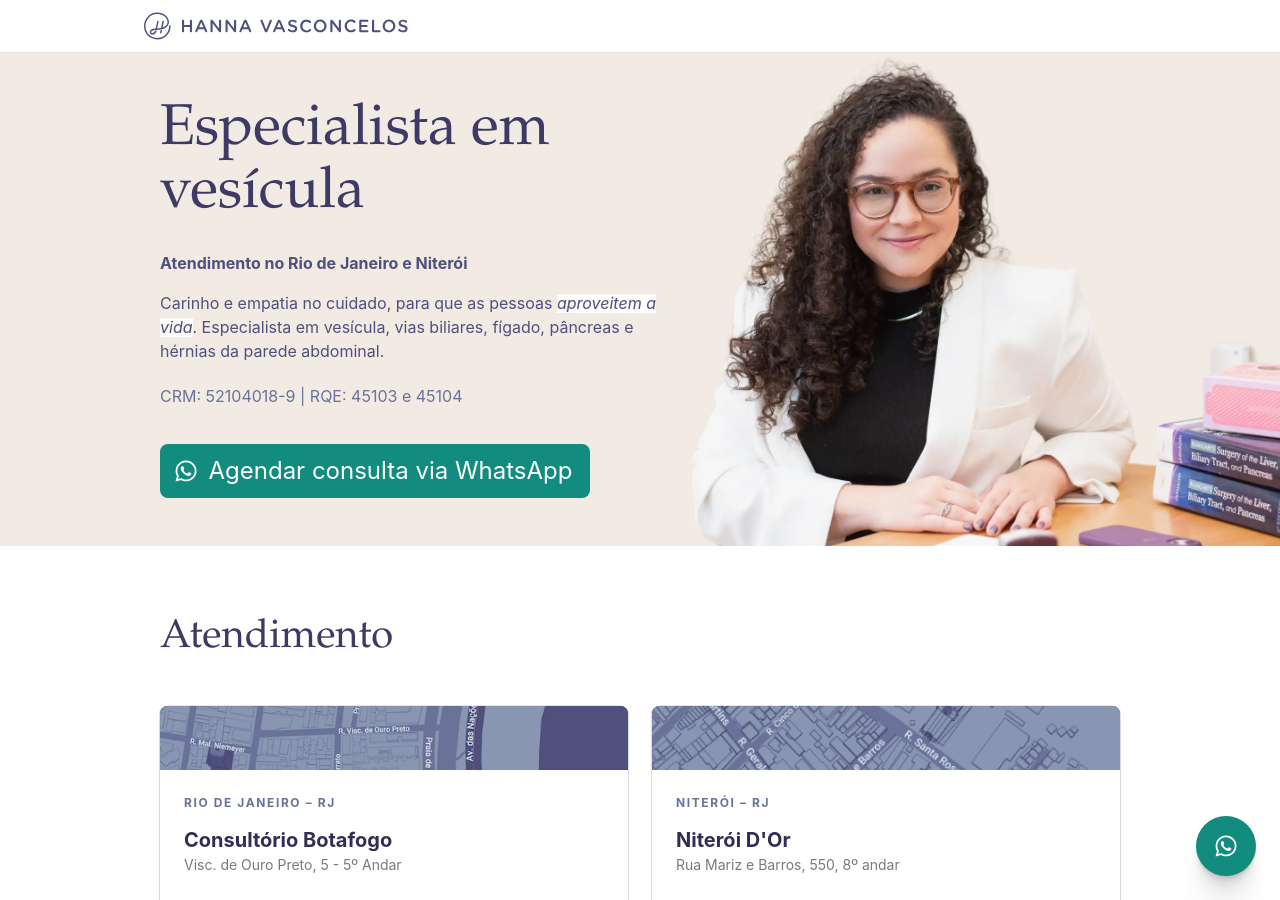
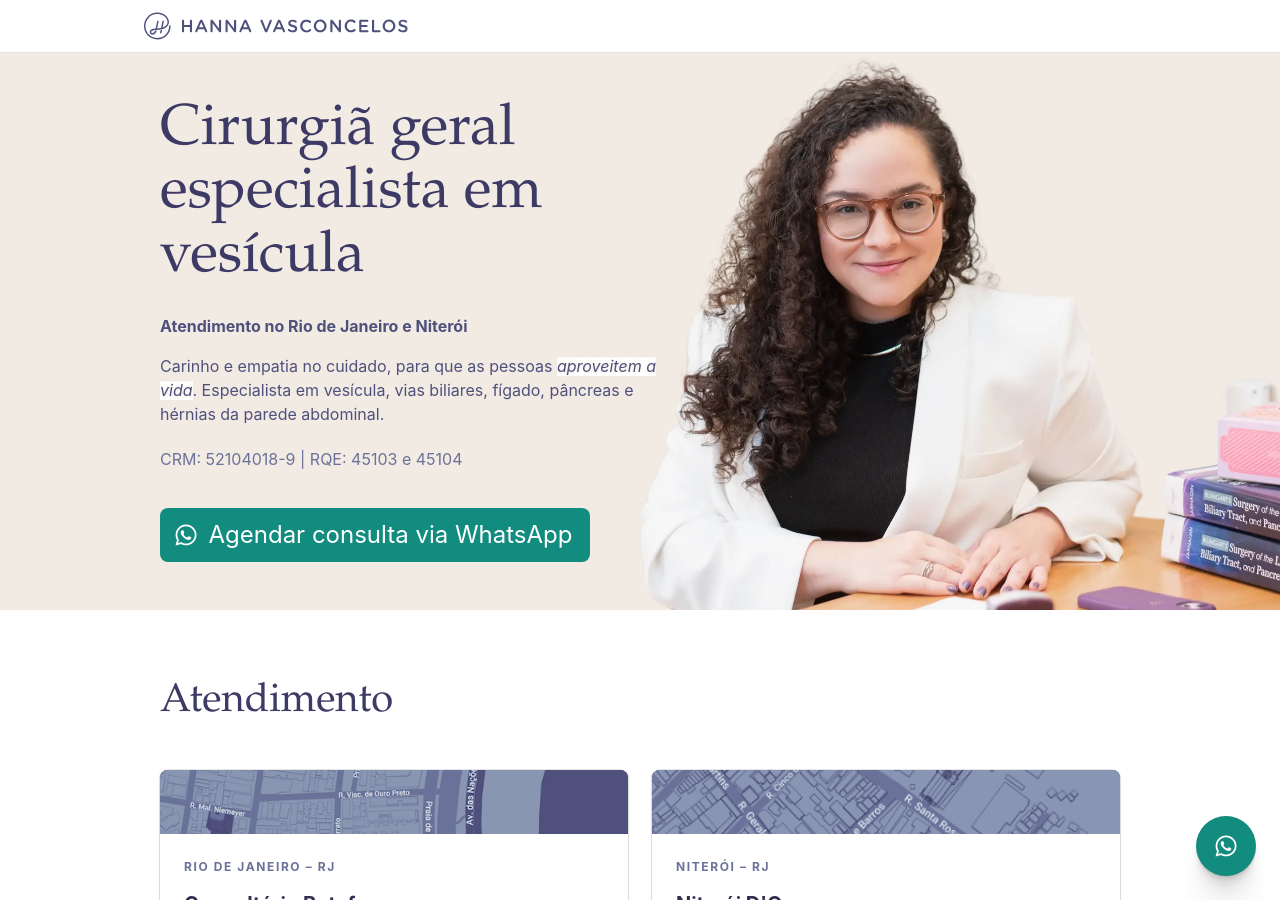
Before and after one commit to jpfaraco/hannavasconcelos, a Jekyll site: the page built from vesicula.md, in a window 1280 px wide and 900 px high. Built offline with Jekyll 4.4.1, drawn with Linux system fonts in a browser that asks for light colours; nearby versions of some CDN libraries; some web fonts are replaced.

Commit message:
Adjusting landing page slogans

```diff
--- a/vesicula.md
+++ b/vesicula.md
@@ -2,7 +2,7 @@
 # Feel free to add content and custom Front Matter to this file.
 # To modify the layout, see https://jekyllrb.com/docs/themes/#overriding-theme-defaults
 
-title: "Dra. Hanna Vasconcelos | Especialista em vesícula"
-slogan: "Especialista em vesícula"
+title: "Dra. Hanna Vasconcelos | Cirurgiã geral especialista em vesícula"
+slogan: "Cirurgiã geral especialista em vesícula"
 layout: landing
 ---
```
Also changed, not shown: hernia.md (+2 -2 lines).
